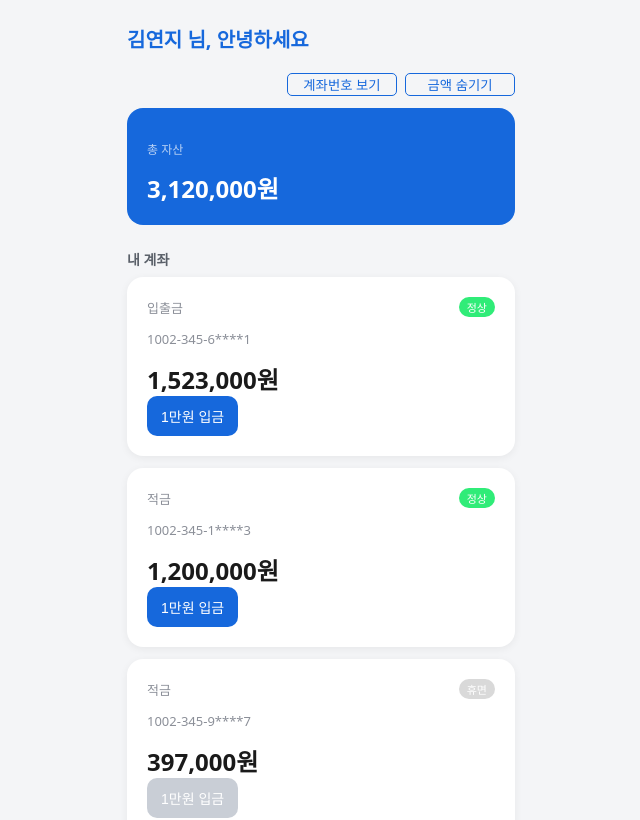
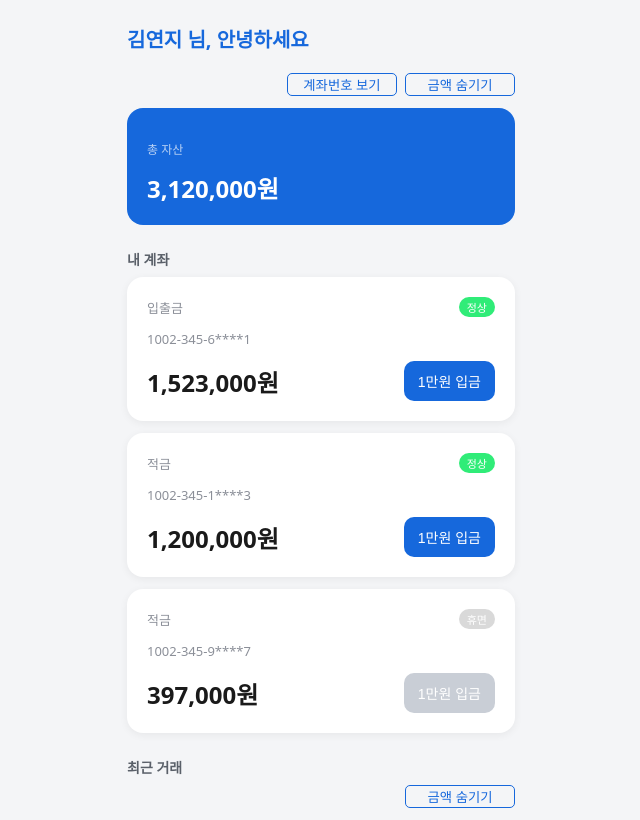
Before and after one commit to woori-won-it/02_react, a React (Vite) app in the folder won-banking-mini/: page / in a window 1280 px wide. Shown: the top 820 px of the page, without its empty margins (319-959 px from the left). Built offline with nearby package versions, Linux system fonts and the light colour scheme.

Commit message:
fix: 입금 버튼 위치 수정

```diff
--- a/won-banking-mini/src/components/AccountCard.jsx
+++ b/won-banking-mini/src/components/AccountCard.jsx
@@ -20,13 +20,18 @@ function AccountCard({
       <p className="muted">
         {showFullNo ? accountNo : maskAccountNo(accountNo)}
       </p>
-      <strong className="balance">
-        {formatWonMasked(balance, showBalance)}
-      </strong>
-      <br />
-      <button className="btn" onClick={onDeposit} disabled={status !== "정상"}>
-        1만원 입금
-      </button>
+      <div className="row">
+        <strong className="balance">
+          {formatWonMasked(balance, showBalance)}
+        </strong>
+        <button
+          className="btn"
+          onClick={onDeposit}
+          disabled={status !== "정상"}
+        >
+          1만원 입금
+        </button>
+      </div>
     </div>
   );
 }
```
